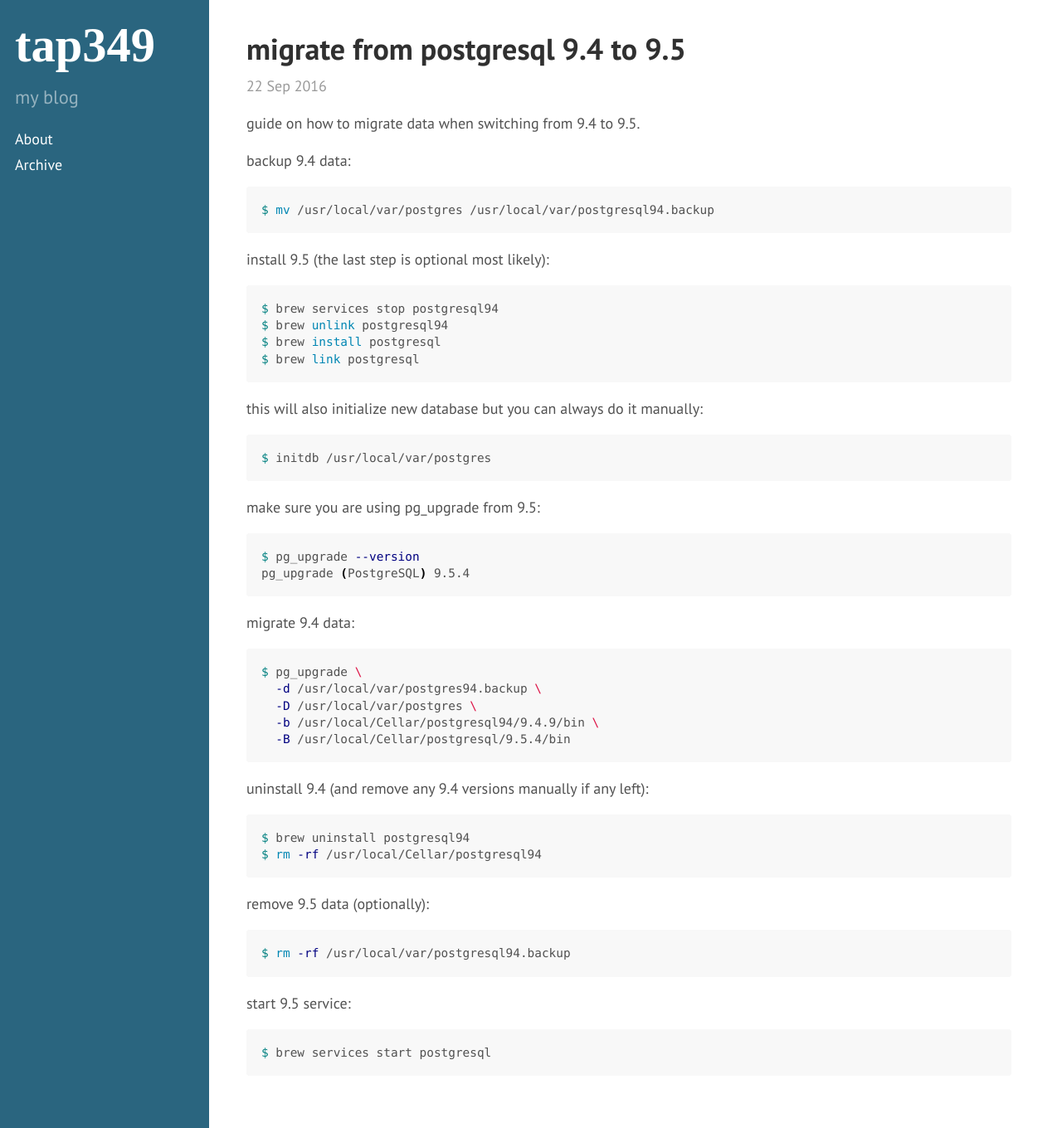
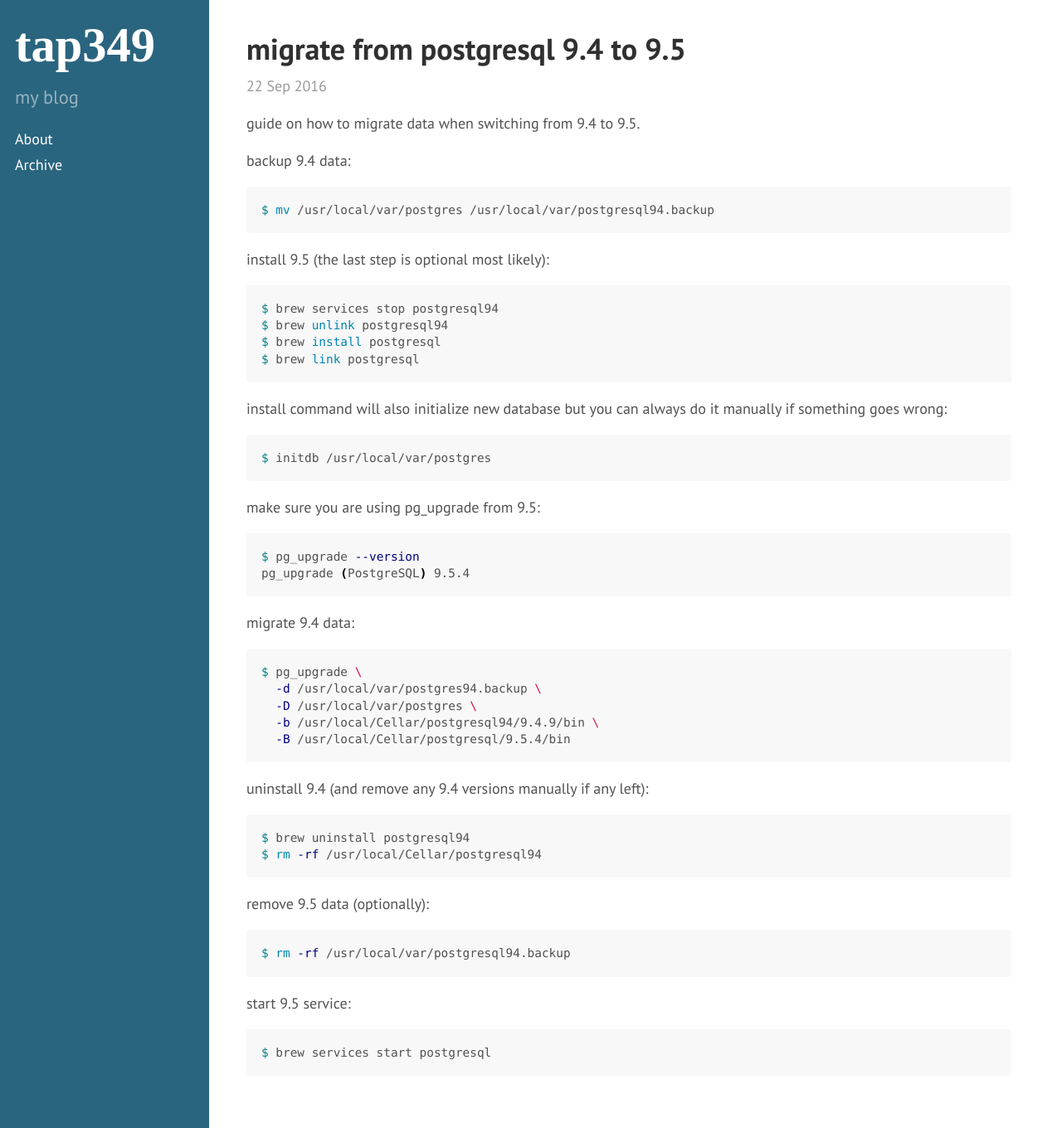
Before and after one commit to tap349/tap349.github.io, a Jekyll site: the page built from _posts/2016-09-22-migrate-from-postgresql-94-to-95.md, in a window 1280 px wide and 1360 px high. Shown: the whole window at 83% size. Built offline with Jekyll 4.4.1, drawn with Linux system fonts in a browser that asks for light colours.

Commit message:
update 2016-09-22_11:55:11

````diff
--- a/_posts/2016-09-22-migrate-from-postgresql-94-to-95.md
+++ b/_posts/2016-09-22-migrate-from-postgresql-94-to-95.md
@@ -25,7 +25,8 @@
 $ brew link postgresql
 ```
 
-this will also initialize new database but you can always do it manually:
+install command will also initialize new database but
+you can always do it manually if something goes wrong:
 
 ```sh
 $ initdb /usr/local/var/postgres
````
